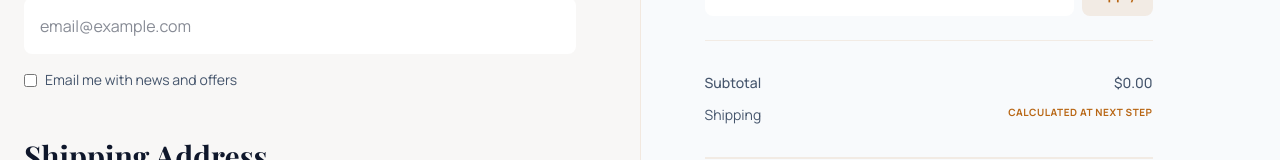
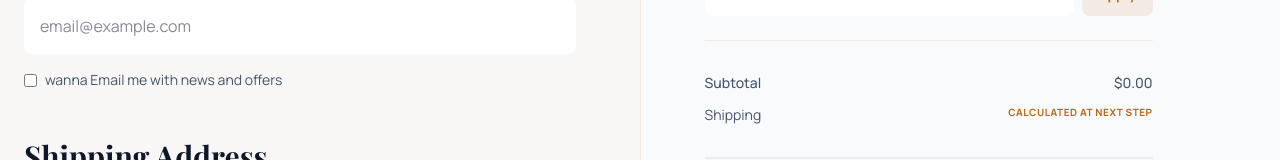
Before and after one commit to dev-oriel/THE-GALATOS, a React (Vite) app: page /checkout in a window 1280 px wide. Shown: the part 278-438 px from the top of the page. Built offline with nearby package versions, Linux system fonts and the light colour scheme; a web font is replaced by a local one.

Commit message:
modified checkout page

```diff
--- a/src/pages/CheckoutPage.jsx
+++ b/src/pages/CheckoutPage.jsx
@@ -72,7 +72,7 @@ const CheckoutPage = () => {
                     className="text-sm text-slate-600 dark:text-slate-400"
                     htmlFor="newsletter"
                   >
-                    Email me with news and offers
+                    wanna Email me with news and offers
                   </label>
                 </div>
               </div>
```
